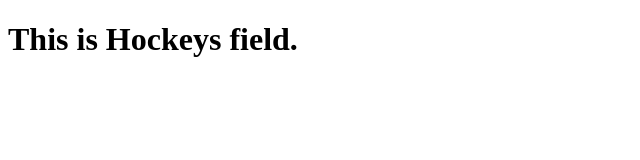
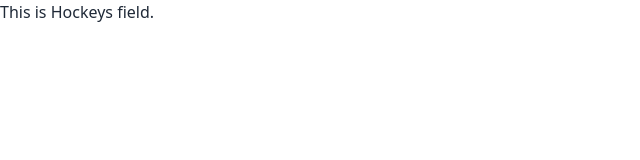
Before and after one commit to MuhammadAl-Amin/B9A3-Hockeys, a plain HTML site: page index.html in a window 1280 px wide. Shown: the whole page, without its empty margins (0-640 px from the left). Drawn offline with nearby package versions, Linux system fonts and the light colour scheme.

Commit message:
tailwind css and daisyUI set up done

```diff
--- a/index.html
+++ b/index.html
@@ -4,8 +4,12 @@
     <meta charset="UTF-8">
     <meta name="viewport" content="width=device-width, initial-scale=1.0">
     <title>Hockeys</title>
+
+    <!-- Tailwind and daisyUI -->
+    <link href="https://cdn.jsdelivr.net/npm/daisyui@4.6.0/dist/full.min.css" rel="stylesheet" type="text/css" />
+    <script src="https://cdn.tailwindcss.com"></script>
 </head>
 <body>
-    <h1>This is Hockeys field.</h1>
+    <h1 class="">This is Hockeys field.</h1>
 </body>
 </html>
--- /dev/null
+++ b/tailwind.config.js
@@ -0,0 +1,8 @@
+/** @type {import('tailwindcss').Config} */
+module.exports = {
+    content: ["./src/**/*.{html,js}"],
+    theme: {
+      extend: {},
+    },
+    plugins: [],
+  }
```
